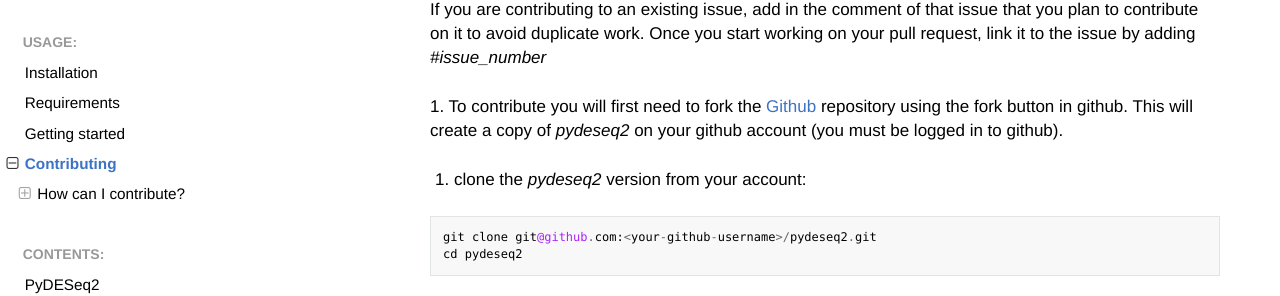
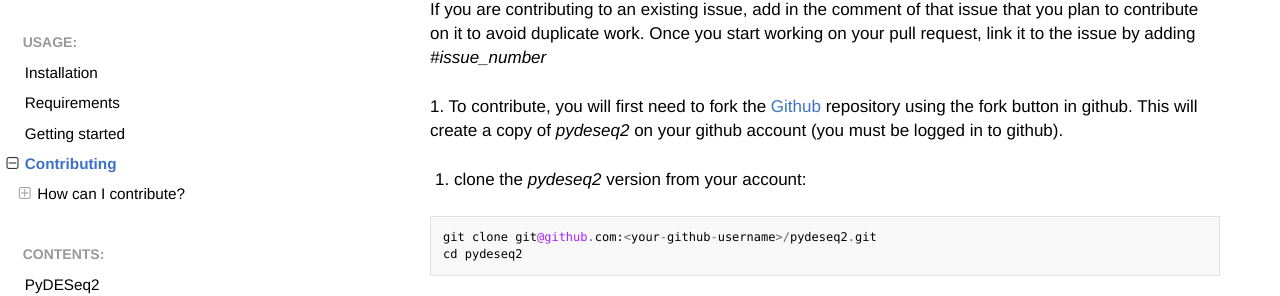
Before and after one commit to owkin/PyDESeq2, a Sphinx documentation site: the page built from docs/source/usage/contributing.rst, in a window 1280 px wide and 900 px high, scrolled down 1018 px. Shown: the part 163-459 px from the top of the window. Built offline with Sphinx 7.4.7 and the Read the Docs theme 2.0.0, drawn with Linux system fonts in a browser that asks for light colours; some web fonts are replaced.

```diff
--- a/docs/source/usage/contributing.rst
+++ b/docs/source/usage/contributing.rst
@@ -53,7 +53,7 @@ If you are contributing to an existing issue, add in the comment of that issue
 that you plan to contribute on it to avoid duplicate work. Once you start
 working on your pull request, link it to the issue by adding `#issue_number`
 
-1. To contribute you will first need to fork the `Github <https://github.com/owkin/PyDESeq2>`_
+1. To contribute, you will first need to fork the `Github <https://github.com/owkin/PyDESeq2>`_
 repository using the fork button in github. This will create a copy of
 `pydeseq2` on your github account (you must be logged in to github).
 
```
